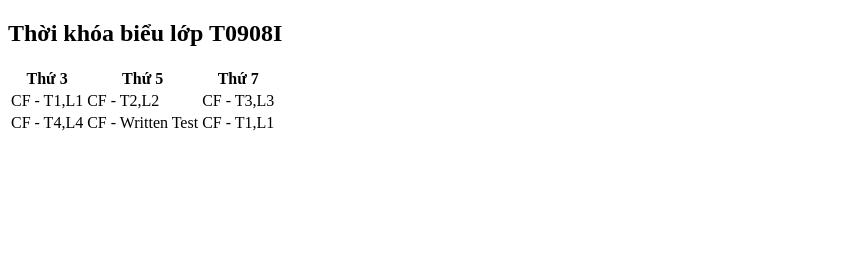
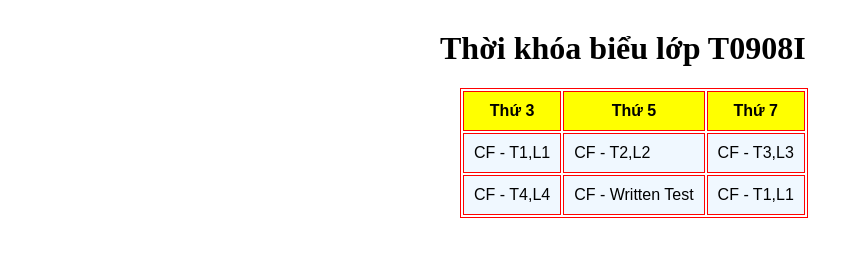
Before and after one commit to leduyphong123/bai5_8, a plain HTML site: page bai1/index.html in a window 1280 px wide. Shown: the whole page, without its empty margins (0-863 px from the left). Drawn offline with Linux system fonts and the light colour scheme.

Commit message:
xong bai 1

```diff
--- a/bai1/index.html
+++ b/bai1/index.html
@@ -8,7 +8,7 @@
     <link rel="stylesheet" href="table.css">
 </head>
 <body>
-    <h2>Thời khóa biểu lớp T0908I</h2>
+    <h1>Thời khóa biểu lớp T0908I</h1>
     <table>
         <tr>
             <th>Thứ 3</th>
--- a/bai1/table.css
+++ b/bai1/table.css
@@ -0,0 +1,22 @@
+body {
+    width: 400px;
+    margin: 30px auto;
+}
+
+table,th,td {
+    font-family: Arial, Helvetica, sans-serif;
+    border: 1px solid red;
+}
+table{
+    margin-left: 20px;
+}
+
+th {
+    background-color: yellow;
+}
+td {
+    background-color: aliceblue;
+}
+th,td {
+    padding: 10px;
+}
```
